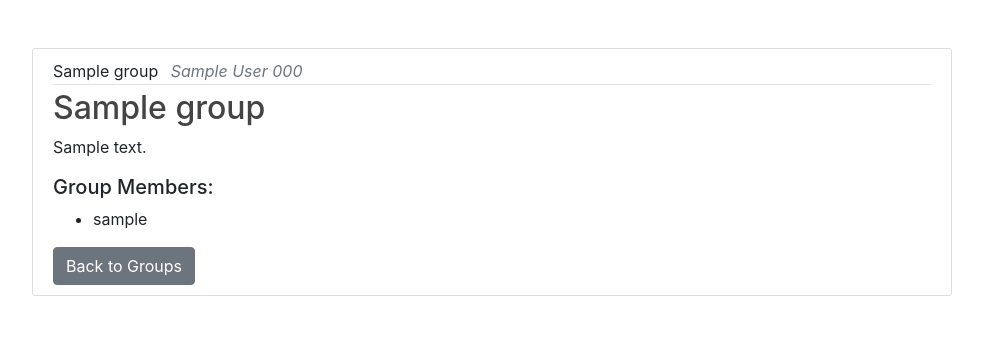
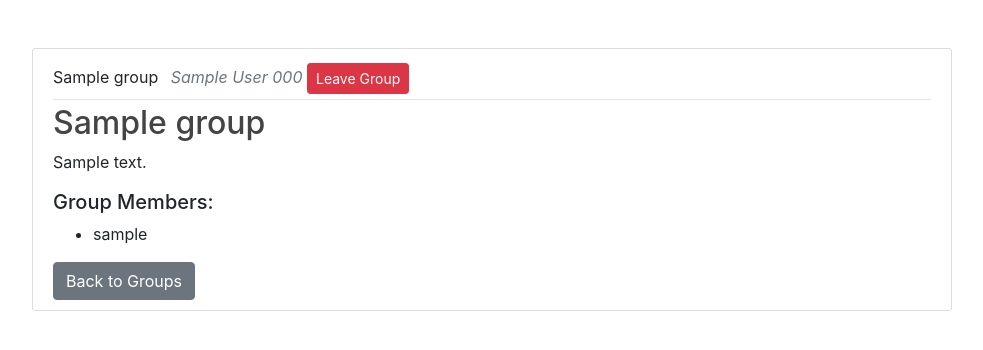
Before and after one commit to Nicholas-Lin/study-connect, a Django app: page /group/1/ in a window 1280 px wide. Shown: the part 112-462 px from the top of the page, without its empty margins (148-1131 px from the left). Run offline with Django 3.2, Linux system fonts and the light colour scheme; tables that the repository leaves empty hold one stand-in row (values such as "Sample post"); some libraries are stand-ins or nearby versions.

Commit message:
allow user to remove themselves from the groupsadfds

```diff
--- a/groups/templates/groups/group_detail.html
+++ b/groups/templates/groups/group_detail.html
@@ -11,6 +11,7 @@
                 <a class="btn btn-danger btn-sm mt-1 mb-1" href="{% url 'group-delete' object.id%}">Delete</a>
             </div>
             {% endif %}
+            <a class="btn btn-danger btn-sm mt-1 mb-1" name="group" href="{% url 'group-removeself' object.id%}">Leave Group</a>
         </div>
         <h2 class="article-title">{{ object.name }}</h2>
         <p class="article-content">{{ object.description }}</p>
--- a/groups/urls.py
+++ b/groups/urls.py
@@ -1,5 +1,5 @@
 from django.urls import path
-from .views import GroupListView, GroupDetailView, GroupCreateView, GroupUpdateView, GroupDeleteView
+from .views import GroupListView, GroupDetailView, GroupCreateView, GroupUpdateView, GroupDeleteView, group_remove_member
 from . import views
 
 urlpatterns = [
@@ -8,4 +8,5 @@ urlpatterns = [
     path('create/', GroupCreateView.as_view(), name='group-create'),
     path('<int:pk>/update/', GroupUpdateView.as_view(), name='group-update'),
     path('<int:pk>/delete/', GroupDeleteView.as_view(), name='group-delete'),
+    path('<int:pk>/removeMember/', group_remove_member, name='group-removeself'),
 ]
--- a/groups/views.py
+++ b/groups/views.py
@@ -1,4 +1,4 @@
-from django.shortcuts import render
+from django.shortcuts import render, get_object_or_404
 from django.urls import reverse_lazy
 from django.http import HttpResponseRedirect
 from django.contrib.auth.mixins import LoginRequiredMixin, UserPassesTestMixin
@@ -18,6 +18,17 @@ def home(request):
         'groups': Group.objects.all()
     }
     return render(request, 'groups/home.html', context)
+
+def group_remove_member(request, pk, template_name='groups/group_detail.html'):
+    memberobj= get_object_or_404(Group, id=pk)
+
+    Group.objects.get(id=pk).members.remove(request.user.profile)
+    context = {
+        'groups': Group.objects.all()
+    }
+
+    success_url = reverse_lazy('group-home')
+    return HttpResponseRedirect(success_url)
 
 class GroupListView(ListView):
     model = Group
--- a/users/views.py
+++ b/users/views.py
@@ -8,6 +8,8 @@ from django.contrib import messages
 from django.views.generic import DetailView
 from .models import Profile
 from groups.models import Group
+
+from django.http import HttpResponseRedirect
 
 from django.contrib.auth.models import User
 from mysite.settings import EMAIL_HOST_USER
@@ -73,6 +75,9 @@ def profile_detail(request, slug, template_name='users/profile_detail.html'):
     if request.GET.get('group'):
         group_id = request.GET.get('group')
         Group.objects.get(id=group_id).members.add(profile)
+        context_dict = {'object': request.user.profile}
+        success_url = reverse_lazy('group-home')
+        return HttpResponseRedirect(success_url)
 
     context_dict = {'object': profile}
     return render(request, "users/profile_detail.html", context_dict)
```
